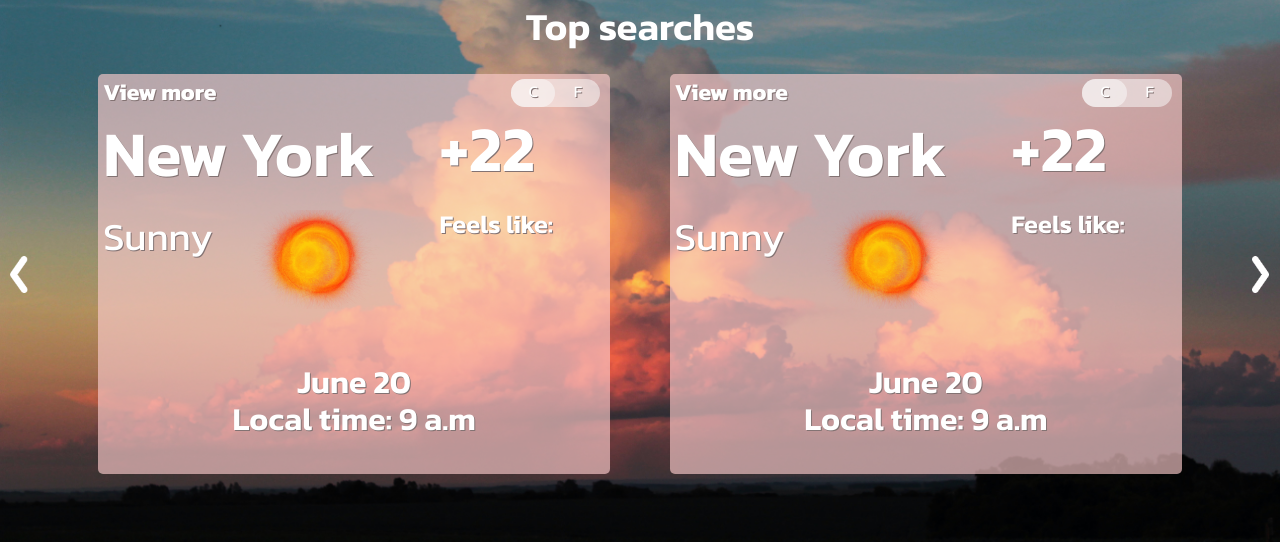
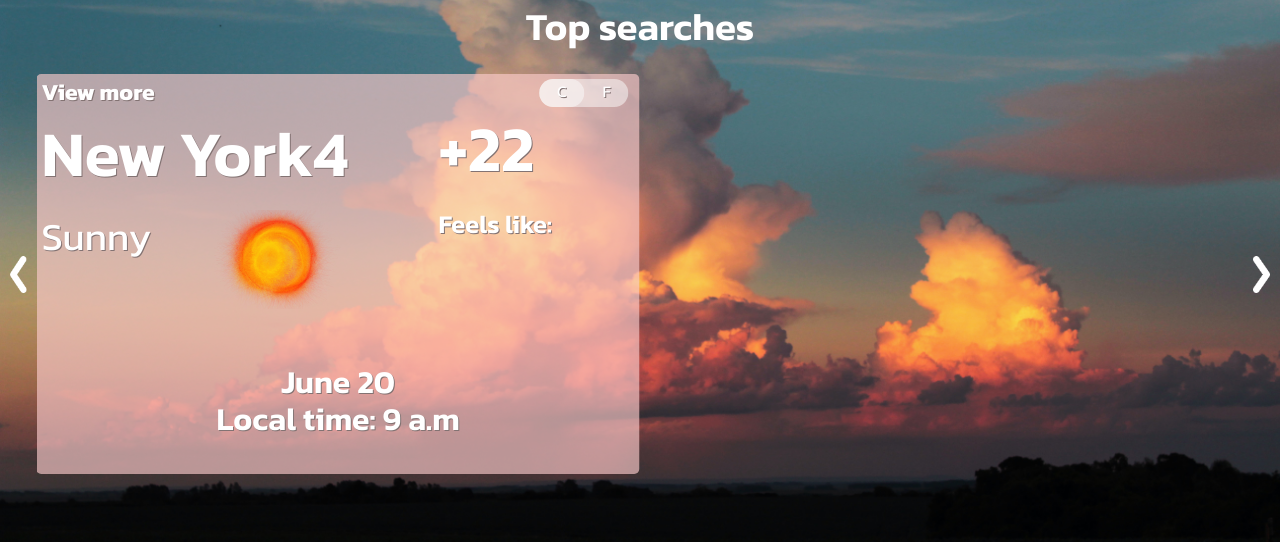
Before and after one commit to Kseniva/Weather_Forecast_Project, a plain HTML site: page index.html in a window 1280 px wide. Both pictures are taken after a click on the button 19 px from the left and 494 px from the top of the page. Shown: the part 220-762 px from the top of the page. Drawn offline with nearby package versions, Linux system fonts and the light colour scheme; files that its build step writes are made by us from their sources.

Commit message:
добавлена карусель на js, изменены классы и html

```diff
--- a/assets/sass/components/_homepage.scss
+++ b/assets/sass/components/_homepage.scss
@@ -1,31 +1,29 @@
 .home-root {
   @include base-styles;
-
 }
 // Valeria
-body{
-    background-color:#FACBCBA6;
+body {
+  background-color: #facbcba6;
   background-image: url(../images/raquel-pedrotti-6dIQqmC9__g-unsplash.jpg);
   background-size: 100% 100vh;
   background-repeat: no-repeat;
 }
-header{
+header {
   display: flex;
   flex-direction: row;
 }
-img{
+img {
   max-width: 100%;
   max-height: 100%;
 }
-h1{
+h1 {
   font-size: 6vw;
   font-weight: 600;
   letter-spacing: 0em;
   text-align: left;
   margin: 2vw 0;
-
 }
-h2{
+h2 {
   font-size: 3vw;
   font-weight: 600;
   letter-spacing: 0em;
@@ -33,50 +31,51 @@ h2{
   margin: 2vw 0;
 }
 
-.rain{
+.rain {
   width: 13vw;
-
 }
 /*  Строка поиска */
 .search {
   position: relative;
   width: 100%;
   display: flex;
-
 }
 .searchTerm {
   width: 100%;
   height: 7vh;
   border: none;
-    background: #FACBCBA6;
+  background: #facbcba6;
   border-radius: 10px;
 }
-.searchTerm:focus{
+.searchTerm:focus {
   font-size: 5vh;
   padding-left: 2%;
 }
 
-    ::-webkit-input-placeholder { /* WebKit browsers */
-        color:    white;
-        font-size: 6vh ;
+::-webkit-input-placeholder {
+  /* WebKit browsers */
+  color: white;
+  font-size: 6vh;
   font-family: Caladea;
   text-shadow: 1px 1px #6f4545;
   position: absolute;
   left: 2%;
   top: 2%;
 }
-     :-moz-placeholder { /* Mozilla Firefox 4 to 18 */
-        color:    white;
-        font-size: 6vh ;
+:-moz-placeholder {
+  /* Mozilla Firefox 4 to 18 */
+  color: white;
+  font-size: 6vh;
   font-family: Caladea;
   text-shadow: 1px 1px #6f4545;
   position: absolute;
   left: 2%;
   top: 2%;
 }
-     ::-moz-placeholder { /* Mozilla Firefox 19+ */
-        color:    white;
-        font-size: 6vh ;
+::-moz-placeholder {
+  /* Mozilla Firefox 19+ */
+  color: white;
+  font-size: 6vh;
   font-family: Caladea;
   text-shadow: 1px 1px #6f4545;
   position: absolute;
@@ -90,54 +89,67 @@ h2{
   height: 6.5vh;
   position: absolute;
   right: 0%;
-    margin: 3px 2px
+  margin: 3px 2px;
 }
 .searchButton:hover {
   border: solid;
-    border-color:  #facbcb00;
+  border-color: #facbcb00;
 }
-.wrap{
+.wrap {
   width: 90%;
   margin: 0 5% 0 5%;
 }
 
-
 /* Скроллер-галлерея */
 
-.scroller_container{
+.scroller_container {
   display: flex;
   flex-direction: row;
-    justify-content:space-between;
+  justify-content: space-between;
   align-items: center;
 }
-.scroler_content{
-    text-shadow: 1px 1px  rgb(131, 115, 115);
+
+/*Ирина*/
+/*обертка для содержимого карусели*/
+.scroller_container_carousel {
+  width: 100%;
+  overflow: hidden;
+}
+.scroller_container_items {
+  display: flex;
+  justify-content: space-around;
+  width: 200%;
+  transition: transform 0.5s;
 }
 
-a.btn{
+.scroler_content {
+  text-shadow: 1px 1px rgb(131, 115, 115);
+}
+
+a.btn {
   text-decoration: none;
   color: #ffffff;
   font-size: 1.8vw;
   font-weight: 700;
 }
 
-a.btn:hover{
+a.btn:hover {
   color: #6f4545;
 }
 
-.row_1{
+.row_1 {
   display: flex;
   justify-content: space-between;
   margin: 5px 5px;
 }
 
-.city{
+.city {
   grid-area: city;
   font-size: 5vw;
   font-weight: 600;
   margin: 5px 5px;
 }
-.weather{
+.weather {
   grid-area: wth;
   font-size: 3vw;
   margin: 5px 5px;
@@ -150,18 +162,18 @@ a.btn:hover{
   max-width: 200px;
 }
 
-.temp_now{
+.temp_now {
   grid-area: tm_n;
   font-size: 5vw;
   font-weight: 600;
 }
-.temp_feel{
+.temp_feel {
   grid-area: tm_f;
   font-size: 2vw;
   font-weight: 600;
 }
 
-.row_2{
+.row_2 {
   height: 50%;
   display: grid;
   grid-template-columns: 1fr 1fr 1fr;
@@ -170,7 +182,7 @@ a.btn:hover{
     "city city tm_n"
     "wth wth_img tm_f";
 }
-.date{
+.date {
   position: relative;
   top: 13%;
   width: 100%;
@@ -180,21 +192,23 @@ a.btn:hover{
   font-size: 4vh;
   font-weight: 600;
 }
-.scroler_btn{
-    background-color:#ffffff00;
+.scroler_btn-left,
+.scroler_btn-right {
+  background-color: #ffffff00;
   border: none;
   width: 3vw;
   height: 3vw;
 }
-.scroler_btn:hover{
+.scroler_btn-left:hover,
+.scroler_btn-right:hover {
   border: solid;
   border-color: #ffffff00;
 }
 
-.scroler_content{
-    background-color: #FACBCBA6;
+.scroler_content {
+  background-color: #facbcba6;
   border-radius: 5px;
-    width: 40%;
+  width: 50%;
   height: 50vh;
 }
 
@@ -208,7 +222,9 @@ a.btn:hover{
 }
 
 /* Hide default HTML checkbox */
-.switch input {display:none;}
+.switch input {
+  display: none;
+}
 
 .slider {
   position: absolute;
@@ -217,19 +233,19 @@ a.btn:hover{
   left: 0;
   right: 0;
   bottom: 0;
-    background-color:#fcfcfc84;
-    -webkit-transition: .4s;
-    transition: .4s;
+  background-color: #fcfcfc84;
+  -webkit-transition: 0.4s;
+  transition: 0.4s;
   display: flex;
   flex-direction: row;
   justify-content: space-around;
   border-radius: 3.5vw;
 }
-.slider_text{
-    text-shadow: 1px 1px  rgb(131, 115, 115);
+.slider_text {
+  text-shadow: 1px 1px rgb(131, 115, 115);
   position: relative;
   top: 10%;
-    font-size: 1,8vw;
+  font-size: 1, 8vw;
 }
 .slider:before {
   position: absolute;
@@ -238,11 +254,12 @@ a.btn:hover{
   height: 3.5vh;
   width: 3.5vw;
   background-color: #fcfcfc84;
-    -webkit-transition: .4s;
-    transition: .4s;
-    border-radius: 3.5vw;}
+  -webkit-transition: 0.4s;
+  transition: 0.4s;
+  border-radius: 3.5vw;
+}
 input:checked + .slider {
-    background-color:#fcfcfc84;
+  background-color: #fcfcfc84;
 }
 input:focus + .slider {
   box-shadow: 0 0 1px #fcfcfc84;
--- /dev/null
+++ b/assets/scripts/irina.js
@@ -0,0 +1,32 @@
+document.addEventListener("DOMContentLoaded", function () {
+  const carouselItems = document.querySelector(".scroller_container_items"); //определяем элемент карусели
+  //console.log(carouselItems);
+  const carouselWidth = carouselItems.offsetWidth; //определяем ширину элемента карусели
+  //console.log(carouselWidth);
+  const itemWidth = carouselWidth / 4; //рассчитываем ширину одного фрагмента
+
+  const nextBtn = document.querySelector(".scroler_btn-right");
+  const prevBtn = document.querySelector(".scroler_btn-left");
+
+  let currentPosition = 0; //запоминаем текущую позицию карусели
+
+  nextBtn.addEventListener("click", function () {
+    currentPosition -= itemWidth;
+    //проверяем, чтобы не смещаться за пределы круга
+    if (currentPosition < -3 * itemWidth) {
+      currentPosition = 0;
+    }
+    //при клике на кнопку, смещаем элемент влево на ширину одного элемента
+    carouselItems.style.transform = "translateX(" + currentPosition + "px)";
+  });
+
+  prevBtn.addEventListener("click", function () {
+    currentPosition += itemWidth;
+    //проверяем, чтобы не смещаться за пределы круга
+    if (currentPosition > 0) {
+      currentPosition = -3 * itemWidth;
+    }
+    //при клике на кнопку, смещаем элемент обратно
+    carouselItems.style.transform = "translateX(" + currentPosition + "px)";
+  });
+});
--- a/index.html
+++ b/index.html
@@ -36,12 +36,19 @@
         </div>
         <h2>Top searches</h2>
         <div class="scroller_container">
-          <button class="scroler_btn left">
+          <!-- Ирина -->
+          <!-- немного изменила название класса у кнопки для работы js -->
+          <button class="scroler_btn-left">
             <img
               src="assets/images/🦆 icon _chevron left arrow_.png"
               alt="left_btn"
             />
           </button>
+          <!-- Ирина -->
+          <!-- добавлены 2 div для работы js -->
+          <!-- добавлены еще 2 карточки погоды для примера работы js -->
+          <div class="scroller_container_carousel">
+            <div class="scroller_container_items">
               <div class="scroler_content">
                 <div class="row_1">
                   <a href="" class="btn">View more</a>
@@ -84,7 +91,7 @@
                   </label>
                 </div>
                 <div class="row_2">
-              <div class="city">New York</div>
+                  <div class="city">New York2</div>
                   <div class="weather">Sunny</div>
                   <div class="weather_img">
                     <img
@@ -102,8 +109,71 @@
                   <div class="time">Local time: 9 a.m</div>
                 </div>
               </div>
+              <div class="scroler_content">
+                <div class="row_1">
+                  <a href="" class="btn">View more</a>
+                  <label class="switch">
+                    <input type="checkbox" />
+                    <span class="slider round">
+                      <div class="slider_text">C</div>
+                      <div class="slider_text">F</div>
+                    </span>
+                  </label>
+                </div>
+                <div class="row_2">
+                  <div class="city">New York3</div>
+                  <div class="weather">Sunny</div>
+                  <div class="weather_img">
+                    <img
+                      src="assets/images/sticker-png-drawing-sunset-sun-gratis-star.png"
+                      alt="sun"
+                    />
+                  </div>
 
-          <button class="scroler_btn right">
+                  <div class="temp_now">+22</div>
+                  <div class="temp_feel">Feels like:</div>
+                </div>
+
+                <div class="date">
+                  <div class="day">June 20</div>
+                  <div class="time">Local time: 9 a.m</div>
+                </div>
+              </div>
+              <div class="scroler_content">
+                <div class="row_1">
+                  <a href="" class="btn">View more</a>
+                  <label class="switch">
+                    <input type="checkbox" />
+                    <span class="slider round">
+                      <div class="slider_text">C</div>
+                      <div class="slider_text">F</div>
+                    </span>
+                  </label>
+                </div>
+                <div class="row_2">
+                  <div class="city">New York4</div>
+                  <div class="weather">Sunny</div>
+                  <div class="weather_img">
+                    <img
+                      src="assets/images/sticker-png-drawing-sunset-sun-gratis-star.png"
+                      alt="sun"
+                    />
+                  </div>
+
+                  <div class="temp_now">+22</div>
+                  <div class="temp_feel">Feels like:</div>
+                </div>
+
+                <div class="date">
+                  <div class="day">June 20</div>
+                  <div class="time">Local time: 9 a.m</div>
+                </div>
+              </div>
+            </div>
+          </div>
+          <!-- Ирина -->
+          <!-- немного изменила название класса у кнопки для работы js -->
+          <button class="scroler_btn-right">
             <img
               src="assets/images/🦆 icon _chevron right arrow_.png"
               alt="left_btn"
@@ -113,5 +183,6 @@
       </main>
     </div>
     <script src="./assets/scripts/index.js"></script>
+    <script src="./assets/scripts/irina.js"></script>
   </body>
 </html>
```
Lines whose indentation alone changed are shown as unchanged.
